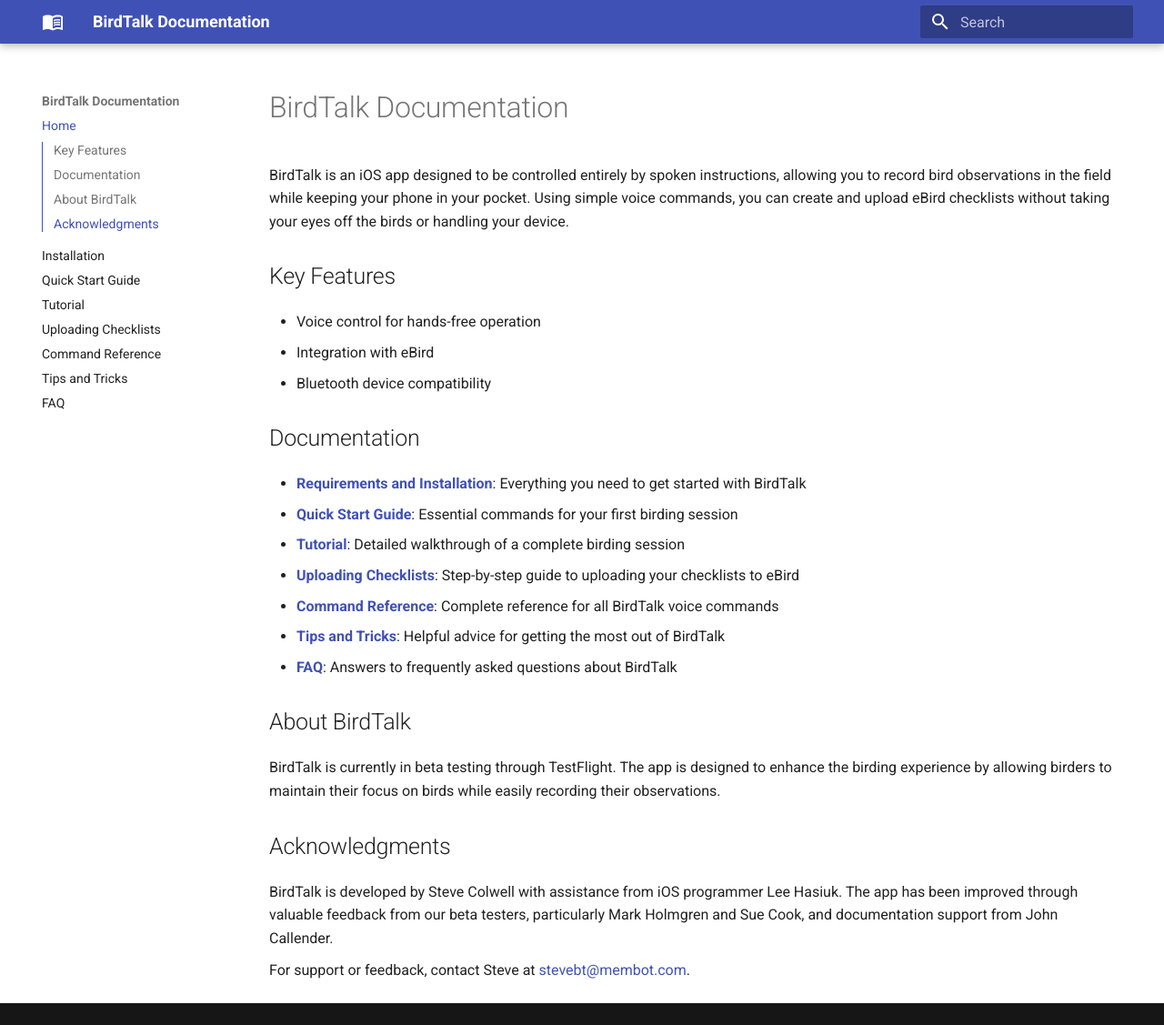
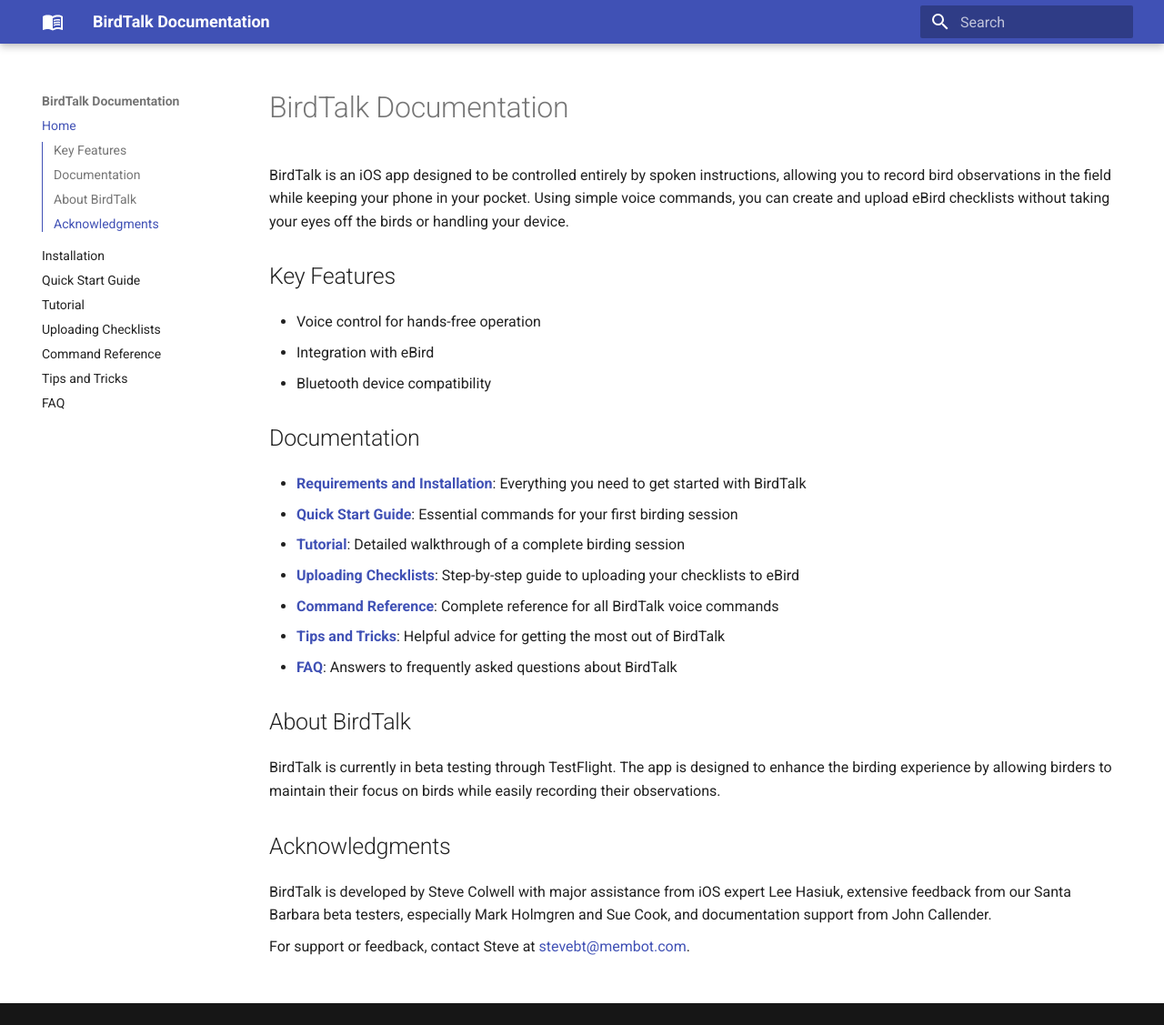
Before and after one commit to johncallender/birdtalk-docs, an MkDocs documentation site: the page built from docs/index.md, in a window 1280 px wide and 1127 px high. Shown: the whole window at 91% size. Built offline with MkDocs 1.6.1 and Material for MkDocs 9.7.7, drawn with Linux system fonts in a browser that asks for light colours.

Commit message:
Update index.md

```diff
--- a/docs/index.md
+++ b/docs/index.md
@@ -24,6 +24,6 @@
 
 ## Acknowledgments
 
-BirdTalk is developed by Steve Colwell with assistance from iOS programmer Lee Hasiuk. The app has been improved through valuable feedback from our beta testers, particularly Mark Holmgren and Sue Cook, and documentation support from John Callender.
+BirdTalk is developed by Steve Colwell with major assistance from iOS expert Lee Hasiuk, extensive feedback from our Santa Barbara beta testers, especially Mark Holmgren and Sue Cook, and documentation support from John Callender.
 
 For support or feedback, contact Steve at [stevebt@membot.com](mailto:stevebt@membot.com).
```
